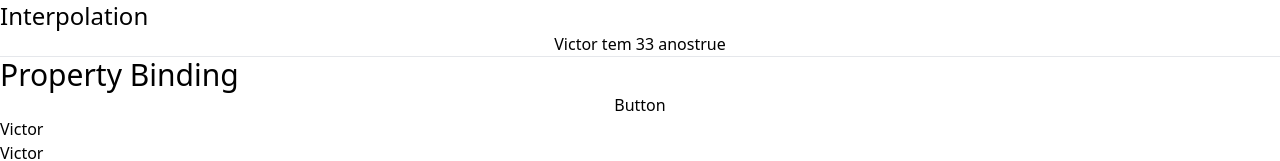
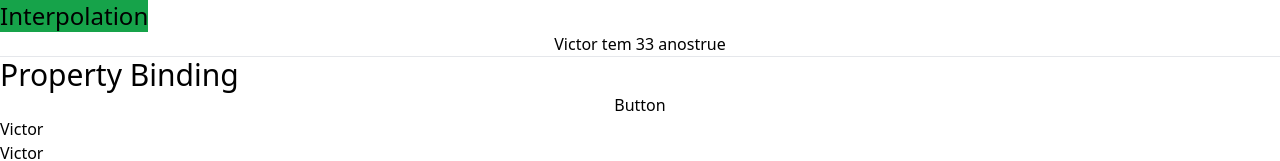
Before and after one commit to jvmhonorato/start-angular, an Angular app: page / in a window 1280 px wide. Shown: the top 161 px of the page. Built offline with nearby package versions, Linux system fonts and the light colour scheme; no server answers.

Commit message:
add news tamplates 2

```diff
--- a/src/app/data-binding/data-binding.component.html
+++ b/src/app/data-binding/data-binding.component.html
@@ -1,6 +1,6 @@
 <div class="flex flex-col  justify-center">
 
-  <h1 class="text-2xl">Interpolation</h1>
+  <h1 class="text-2xl"><span class="bg-green-600">Interpolation</span></h1>
 
 <div class="flex justify-center">
 
```
